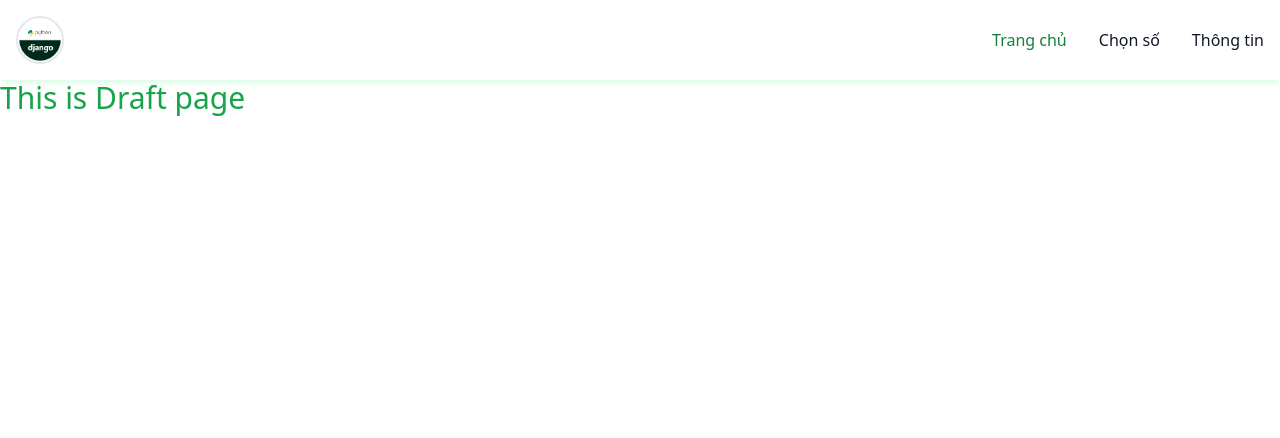
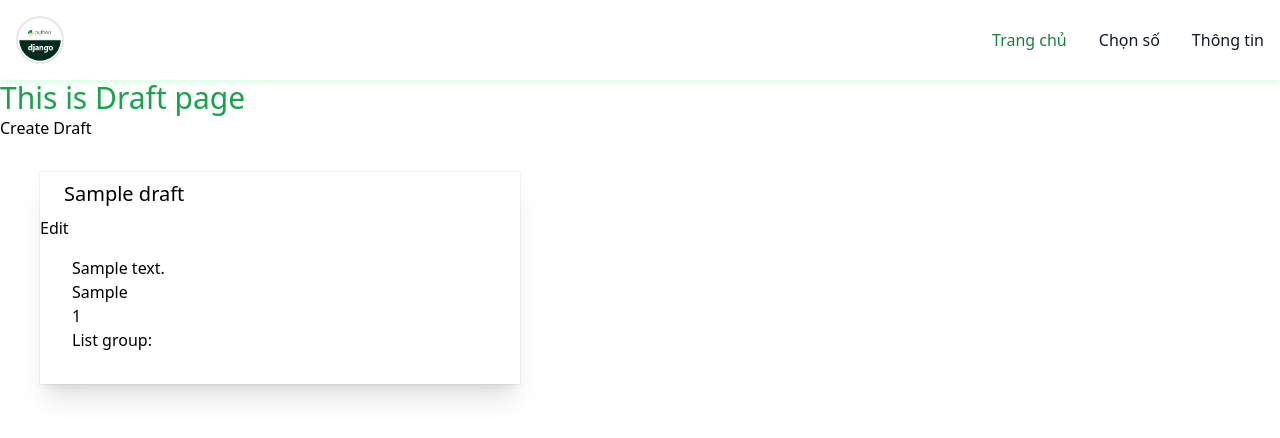
Before and after one commit to Jdsatashi/DX-Project-System_DJ, a Django app: page /draft/ in a window 1280 px wide. Shown: the top 438 px of the page. Run offline with Django 5.2, Linux system fonts and the light colour scheme; tables that the repository leaves empty hold one stand-in row (values such as "Sample post"); some libraries are stand-ins or nearby versions.

Commit message:
Update CRUD draft operation

```diff
--- /dev/null
+++ b/src/__init__/app_log.py
@@ -0,0 +1,3 @@
+import logging
+
+logger = logging.getLogger(__name__)
--- a/src/draft/forms.py
+++ b/src/draft/forms.py
@@ -7,6 +7,10 @@ class CreateDraftForm(forms.ModelForm):
         model = Draft
         fields = ['title', 'content', 'purpose', 'no', 'group']
 
+    def __init__(self, *args, **kwargs):
+        super(CreateDraftForm, self).__init__(*args, **kwargs)
+        self.fields['group'].empty_label = 'Select a group'
+
 
 class CreateGroupDraftForm(forms.ModelForm):
     class Meta:
--- /dev/null
+++ b/src/draft/handle.py
@@ -0,0 +1,60 @@
+from django.shortcuts import get_object_or_404
+
+from .forms import CreateGroupDraftForm, CreateDraftForm
+from .models import GroupDraft, Draft
+
+
+def handle_create_group_draft(request):
+    context = {}
+    groups = GroupDraft.objects.all()
+    form = CreateGroupDraftForm(request.POST or None)
+    if form.is_valid():
+        obj = form.save(commit=False)
+        form.clean()
+        obj.save()
+    context['form'] = form
+    context['groups'] = groups
+    return context
+
+
+def handle_get_list_draft(request):
+    context = {}
+    drafts = Draft.objects.all()
+    context['drafts'] = drafts
+    return context
+
+
+def handle_create_draft(request):
+    context = {}
+    form = CreateDraftForm(request.POST or None)
+    if request.method == 'POST':
+        if form.is_valid():
+            form.save()
+            return "direct"
+    context['form'] = form
+    return context
+
+
+def handle_draft_id(request, id):
+    context = {}
+    # draft = get_object_or_404(Draft, id=id)
+    # draft = Draft.objects.filter(id=id).first()
+    draft = Draft.objects.get(id=id)
+    form = CreateDraftForm(request.POST or None, instance=draft)
+    if request.method == 'POST':
+        if form.is_valid():
+            obj = form.save(commit=False)
+            obj.save()
+            return "direct"
+    context['form'] = form
+    context['draft'] = draft
+    return context
+
+
+def handle_delete_draft(request, id):
+    draft = Draft.objects.get(id=id)
+    if draft is None:
+        return False
+    if request.method == 'POST':
+        draft.delete()
+    return True
--- a/src/draft/templates/draft/index.html
+++ b/src/draft/templates/draft/index.html
@@ -2,5 +2,24 @@
 {% block header-content %}{% endblock %}
 {% block content %}
     <h1 class="text-3xl text-green-600">This is Draft page</h1>
-
+    <a href="{% url "draft:create_draft" %}"><h2>Create Draft</h2></a>
+    <div>
+        {% for draft in drafts %}
+            <div class="card-simple w-[480px]">
+                <h2 class="card-title">{{ draft.title }}</h2>
+                <a href="{% url "draft:draft_item" id=draft.id %}">Edit</a>
+                <div class="card-content">
+                    <p>{{ draft.content }}</p>
+                    <p>{{ draft.purpose }}</p>
+                    <p>{{ draft.no }}</p>
+                    <p>List group: </p>
+                    <ul style="list-style-type:circle; margin-left: 1.5em">
+                        {% for group in draft.group.all %}
+                            <li>{{ group }}</li>
+                        {% endfor %}
+                    </ul>
+                </div>
+            </div>
+        {% endfor %}
+    </div>
 {% endblock %}
--- a/src/draft/urls.py
+++ b/src/draft/urls.py
@@ -1,9 +1,17 @@
 from django.urls import path
+
+from .api import api_list_draft
 from .views import *
 
 app_name = 'draft'
 
 urlpatterns = [
     path('', list_draft, name='list_draft'),
-    path('group/create', create_group_draft, name='create_group_draft')
+    path('group/create', create_group_draft, name='create_group_draft'),
+    path('create', create_draft, name='create_draft'),
+    path('detail/<int:id>', draft_item, name='draft_item'),
+    path('detail/<int:id>/delete', draft_delete, name='draft_delete'),
+
+    # Api
+    path('api/v1/', api_list_draft, name='api_list_draft')
 ]
--- a/src/draft/views.py
+++ b/src/draft/views.py
@@ -1,31 +1,36 @@
-from django.shortcuts import render
-from .forms import *
+from django.shortcuts import render, redirect
 # Create your views here.
+from .handle import handle_create_group_draft, handle_get_list_draft, handle_create_draft, handle_draft_id, \
+    handle_delete_draft
 
 
 def create_group_draft(request):
-    context = {}
-    groups = GroupDraft.objects.all()
-    form = CreateGroupDraftForm(request.POST or None)
-    if form.is_valid():
-        obj = form.save(commit=False)
-        form.clean()
-        obj.save()
-    context['form'] = form
-    context['groups'] = groups
+    context = handle_create_group_draft(request)
     return render(request, 'draft/group/create.html', context)
 
 
 def list_draft(request):
-    context = {}
+    context = handle_get_list_draft(request)
     return render(request, 'draft/index.html', context)
 
 
 def create_draft(request):
-    form = CreateDraftForm()
-    if request.method == 'POST':
-        title = request.POST['title']
-        content = request.POST['content']
-        purpose = request.POST['purpose']
-        no = request.POST['no']
-        group = request.POST['group']
+    context = handle_create_draft(request)
+    if context == "direct":
+        return redirect("draft:list_draft")
+    return render(request, "draft/create.html", context)
+
+
+def draft_item(request, id):
+    context = handle_draft_id(request, id)
+    if context == "direct":
+        return redirect("draft:draft_item", id=id)
+    return render(request, "draft/show.html", context)
+
+
+def draft_delete(request, id):
+    is_deleted = handle_delete_draft(request, id)
+    if is_deleted:
+        return redirect("draft:list_draft")
+    else:
+        return redirect("draft:draft_item", id=id)
```
Also changed, not shown: src/__init__/settings.py (+14 -0 lines), src/draft/api.py (added, +16 -0 lines), src/draft/templates/draft/create.html (added, +19 -0 lines), src/draft/templates/draft/show.html (added, +34 -0 lines), src/draft/migrations/0003_alter_draft_title_alter_groupdraft_name.py (added), 1 other file.
